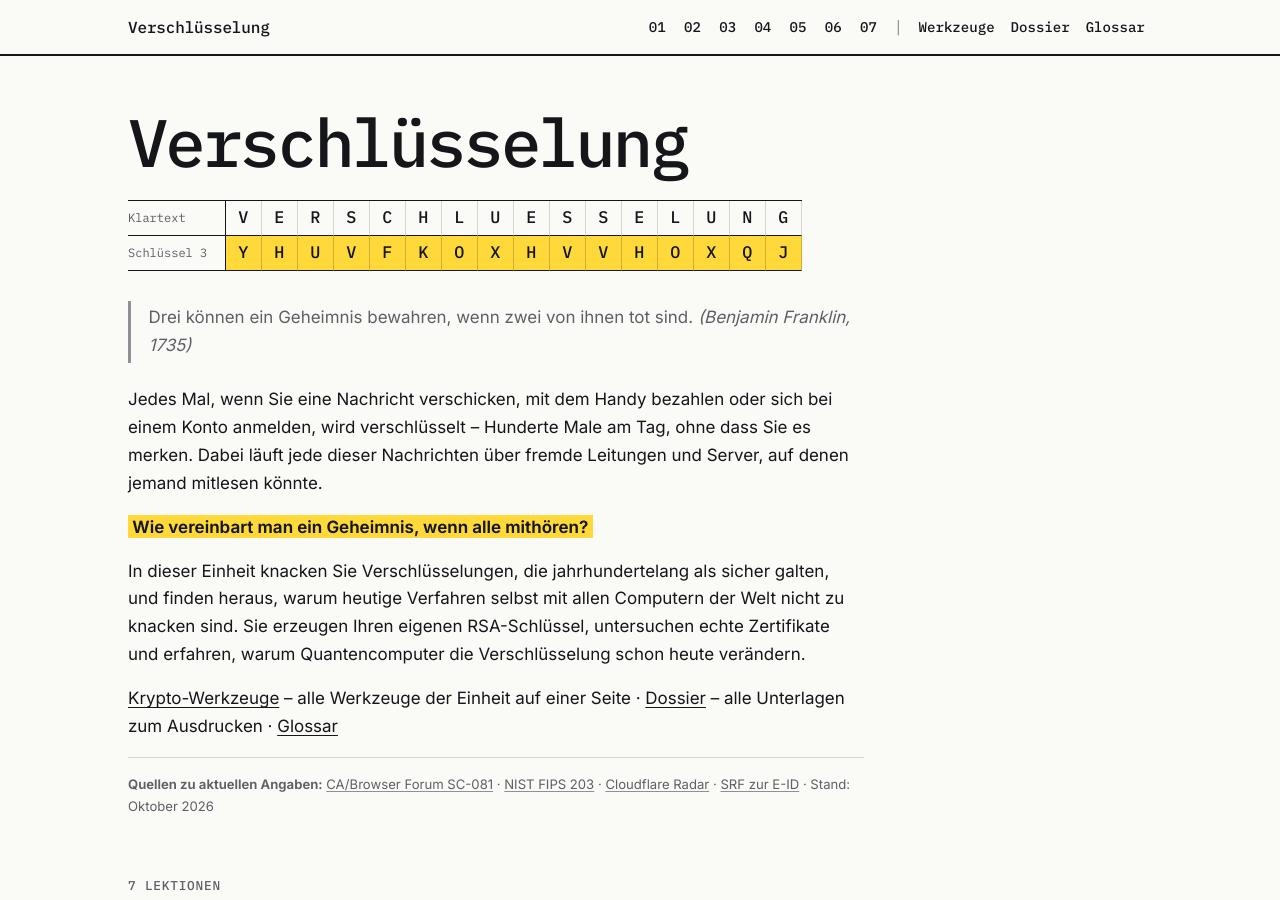
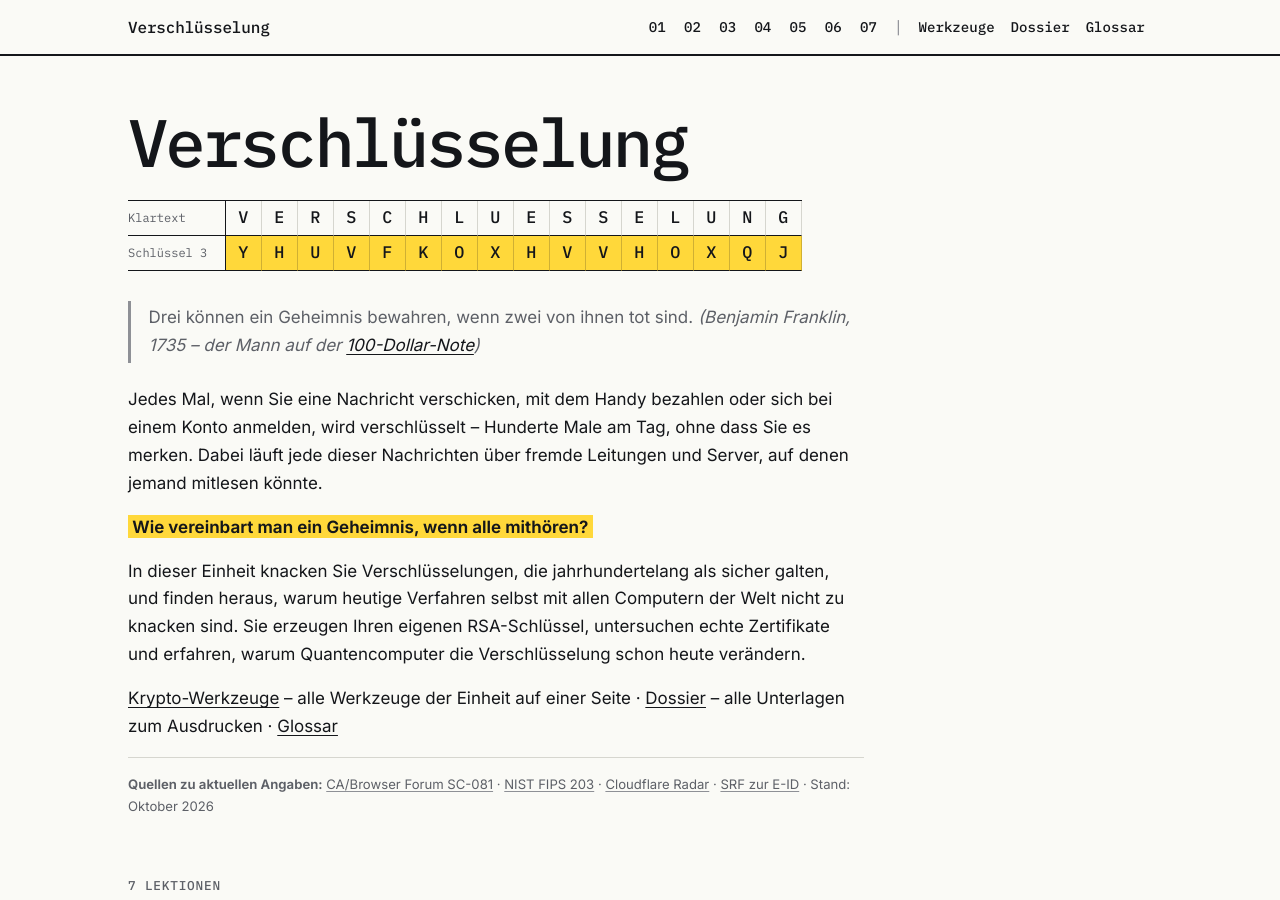
Before and after one commit to masta-nksa/Verschluesselung, a Jekyll site: the page built from index.md, in a window 1280 px wide and 900 px high. Built offline with Jekyll 4.4.1, drawn with Linux system fonts in a browser that asks for light colours.

Commit message:
Startseite: Link zur 100-Dollar-Note; externe Links öffnen in neuem Tab
Co-Authored-By: Claude Opus 5.5 <noreply@anthropic.com>

```diff
--- a/index.md
+++ b/index.md
@@ -15,7 +15,7 @@ titel: "Übersicht"
 -->
 
 > Drei können ein Geheimnis bewahren, wenn zwei von ihnen tot sind.
-> *(Benjamin Franklin, 1735)*
+> *(Benjamin Franklin, 1735 – der Mann auf der [100-Dollar-Note](https://www.uscurrency.gov/denominations/100))*
 
 Jedes Mal, wenn Sie eine Nachricht verschicken, mit dem Handy bezahlen oder sich bei einem
 Konto anmelden, wird verschlüsselt – Hunderte Male am Tag, ohne dass Sie es merken. Dabei läuft
```
Also changed, not shown: _layouts/default.html (+7 -0 lines).
